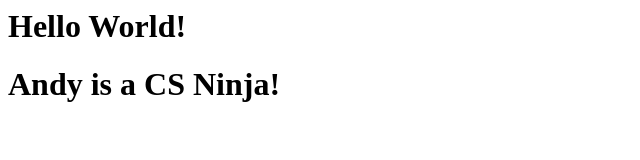
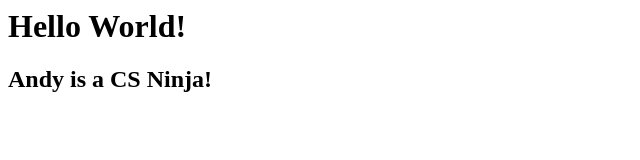
Before and after one commit to galbraithandrew/CS-Website-Example, a plain HTML site: page index.html in a window 1280 px wide. Shown: the whole page, without its empty margins (0-640 px from the left). Drawn offline with Linux system fonts and the light colour scheme.

Commit message:
Update index.html

```diff
--- a/index.html
+++ b/index.html
@@ -1,2 +1,2 @@
 <h1>Hello World!</h1>
-<h1>Andy is a CS Ninja!</h1>
+<h2>Andy is a CS Ninja!</h2>
```
